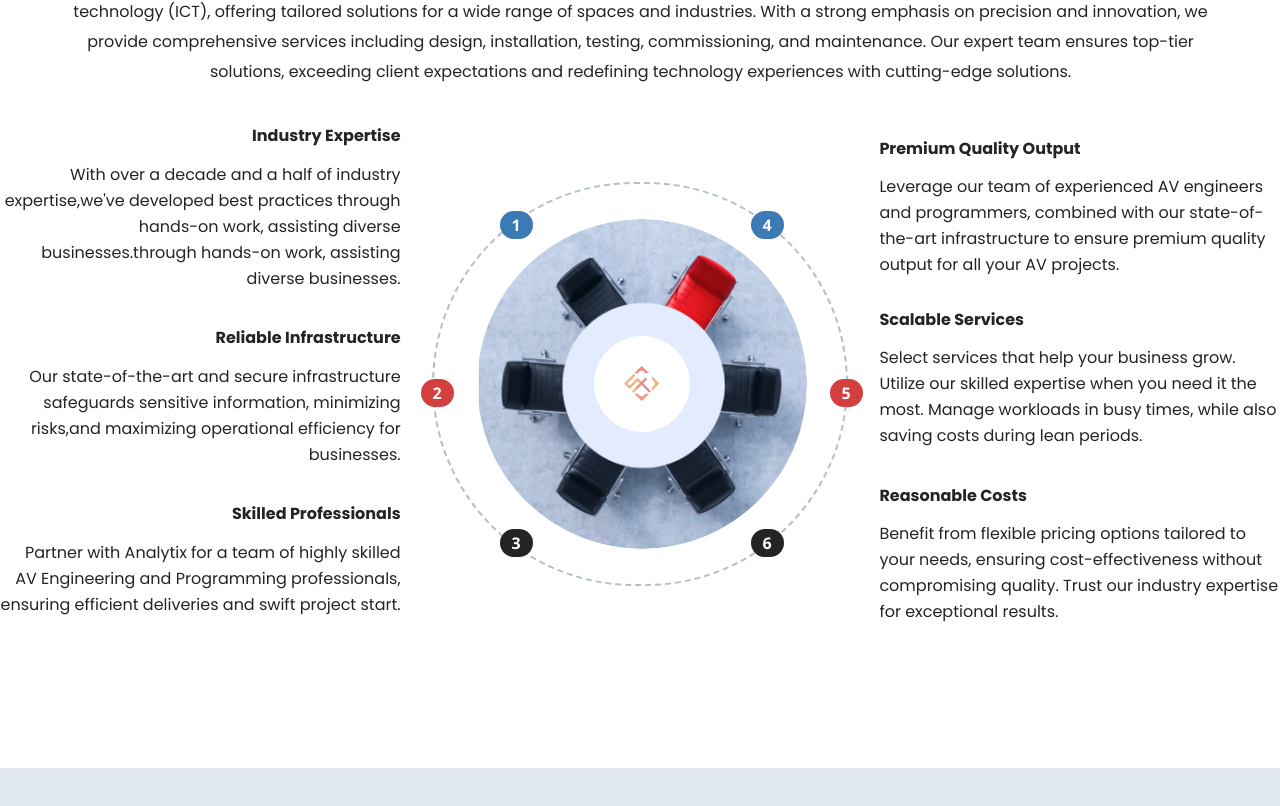
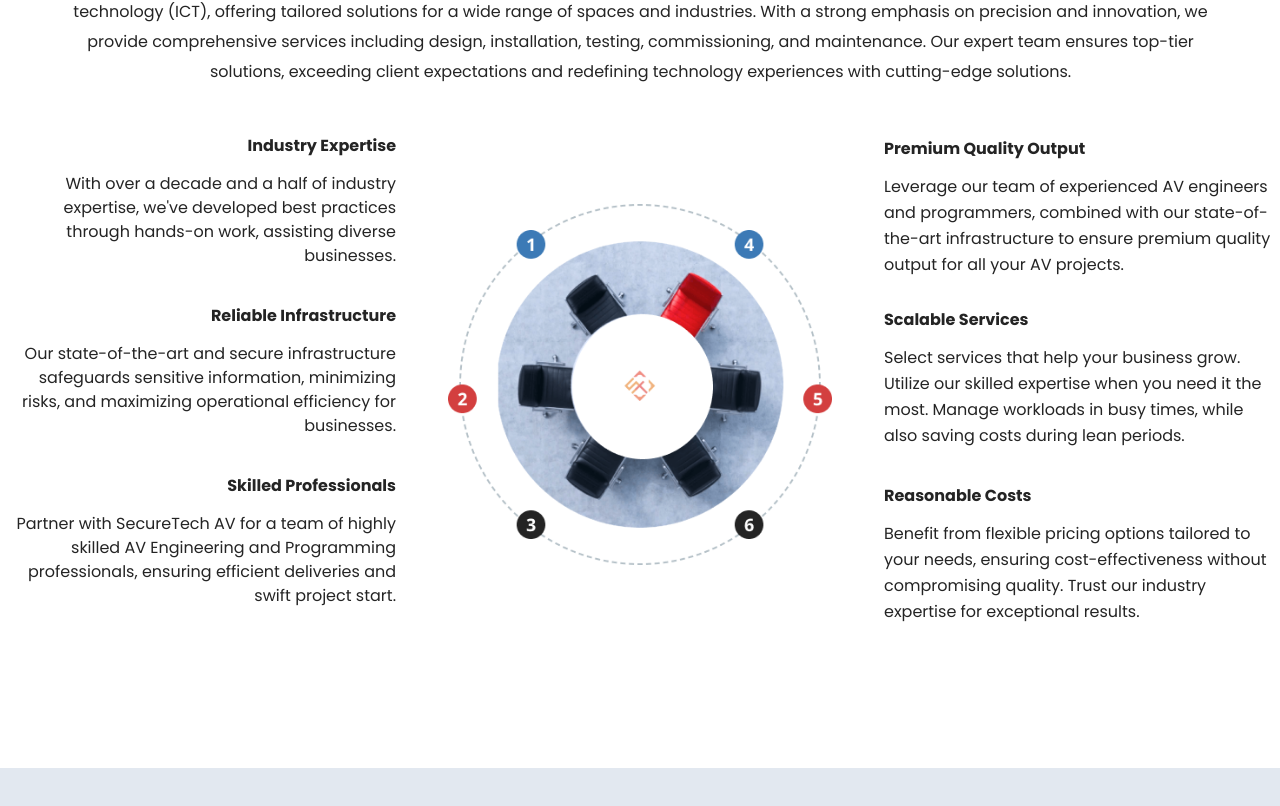
Before and after one commit to AshishBhardwaj01/securetech, a React (Vite) app: page / in a window 1280 px wide. Shown: the part 3184-3990 px from the top of the page. Built offline with nearby package versions, Linux system fonts and the light colour scheme; a web font is replaced by a local one.

Commit message:
"Refactored whysecure2.jsx and contactsecure.jsx components, simplifying layout and styling, and removing unnecessary code."

```diff
--- a/src/components/contactsecure.jsx
+++ b/src/components/contactsecure.jsx
@@ -5,7 +5,7 @@
 const FrameComponent = ({ className = "" }) => {
   return (
     <section className={`relative w-full flex flex-col items-center justify-center gap-10 py-40 lg:py-5 bg-slate-200 px-10 box-border text-center text-5xl text-darkslategray-200 font-sans lg:flex-col ${className}`}>
-      <div className="flex flex-row items-center justify-center gap-14 lg:gap-5 py-2.5 lg:flex-col lg:items-center lg:justify-center lg:gap-5">
+      <div className="flex flex-row items-center justify-center gap-14 lg:gap-5 py-2.5 lg:flex-col lg:items-center lg:justify-center">
         <div className="flex flex-col 2xl:mt-[70px] items-center justify-center 2xl:items-start 2xl:justify-start gap-5 lg:items-center lg:justify-center lg:gap-5">
           <div className="w-60 rounded-2xl bg-whitesmoke flex flex-col items-start justify-start pl-5 box-border relative shrink-0">
             <h3 className="m-0 text-gray-400 font-poppins pb-4 leading-tight text-lg lg:text-base 2xl:text-base xl:text-xl">
--- a/src/components/whysecure2.jsx
+++ b/src/components/whysecure2.jsx
@@ -1,129 +1,83 @@
 import PropTypes from 'prop-types';
-import FrameComponent6 from './whysecure1';
 
 const VenueSpacesContainer = ({ className = "" }) => {
   return (
-                        <section className={`relative lg:hidden  left-0 px-10 md:w-[70vmin] flex flex-col py-20 items-center justify-start gap-[6vh] max-w-full text-center md:text-left text-[6vw] md:text-[15vmax] text-black font-poppins ${className}`}>
-
-                          <div className="self-stretch flex flex-row items-center justify-center py-0  box-border max-w-full text-center">
-                            <div className="flex-1 flex flex-col items-center justify-center gap-14 lg:gap-[10px] max-w-full">
-                            <div className="w-full flex flex-row items-center justify-center px-[2.5rem] box-border">
-                      <h1 className="m-0 max-w-full text-center tracking-[-0.05em] font-semibold font-poppins inline-block shrink-0 text-2.5xl ">
+    <section
+      className={`relative lg:hidden left-0 px-10 md:w-[70vmin] flex flex-col py-20 items-center justify-start gap-[6vh] max-w-full text-center md:text-left text-[6vw] md:text-[15vmax] text-black font-poppins ${className}`}
+    >
+      <div className="self-stretch flex flex-row items-center justify-center py-0 box-border max-w-full text-center">
+        <div className="flex-1 flex flex-col items-center justify-center gap-14 lg:gap-2.5 max-w-full">
+          <div className="w-full flex flex-row items-center justify-center px-10 box-border">
+            <h1 className="m-0 max-w-full text-center tracking-[-0.05em] font-semibold font-poppins inline-block shrink-0 text-2.5xl">
               Why SecureTech AV
             </h1>
           </div>
 
-                      <div className="self-stretch flex flex-col font-poppins items-center justify-center gap-[10px] max-w-full text-base">
-                      <div className="self-stretch flex flex-row items-center justify-center py-0 pr-[3.0625rem] pl-[3.125rem] sm:pr-[.8625rem] sm:pl-[.8625rem] box-border max-w-full">
+          <div className="self-stretch flex flex-col font-poppins items-center justify-center gap-2.5 max-w-full text-base">
+            <div className="self-stretch flex flex-row items-center justify-center py-0 pr-[3.0625rem] pl-[3.125rem] box-border max-w-full">
               <div className="flex-1 relative leading-[1.875rem] text-gray-200 inline-block max-w-full">
                 <p className="text-base sm:text-xs md:text-lg lg:text-[1rem] lg:leading-[0.9rem] xl:text-lg">
-                  SecureTech AV Designs specializes in the seamless integration of
-                  audio, visual, lighting architecture, acoustics, and information
-                  communication technology (ICT), offering tailored solutions for
-                  a wide range of spaces and industries. With a strong emphasis on precision
-                  and innovation, we provide comprehensive services including
-                  design, installation, testing, commissioning, and maintenance.
-                  Our expert team ensures top-tier solutions, exceeding client
-                  expectations and redefining technology experiences with
-                  cutting-edge solutions.
+                  SecureTech AV Designs specializes in the seamless integration
+                  of audio, visual, lighting architecture, acoustics, and
+                  information communication technology (ICT), offering tailored
+                  solutions for a wide range of spaces and industries. With a
+                  strong emphasis on precision and innovation, we provide
+                  comprehensive services including design, installation,
+                  testing, commissioning, and maintenance. Our expert team
+                  ensures top-tier solutions, exceeding client expectations and
+                  redefining technology experiences with cutting-edge solutions.
                 </p>
               </div>
             </div>
 
-                                  <div
-                            className={`self-stretch flex flex-row lg:flex-col items-center justify-center gap-[31.4px] max-w-full text-right text-11xl text-gray-200 font-poppins mq1350:flex-wrap ${className}`}
-                          >
-                            <div className="flex-1 flex flex-col items-start justify-start min-w-[287px] max-w-full text-right mq1350:flex-1">
-                      <div className="self-stretch flex flex-col items-end justify-end pt-0 pb-[30.5px] box-border gap-[9.5px] max-w-full">
-                        <h2 className="m-0 relative text-inherit leading-[32px] font-bold font-poppins inline-block max-w-full mq450:text-lg mq450:leading-[19px] mq925:text-5xl mq925:leading-[26px]">
+            <div className=" flex flex-row lg:flex-col items-center justify-center px-32 gap-8 max-w-full text-right text-11xl text-gray-200 font-poppins">
+              <div className="flex-1 flex flex-col items-start justify-start min-w-[287px] max-w-full text-right">
+                <div className="self-stretch flex flex-col items-end justify-end pt-0 pb-8 box-border gap-2.5 max-w-full">
+                  <h2 className="m-0 relative text-inherit leading-[32px] font-bold font-poppins inline-block max-w-full">
                     Industry Expertise
                   </h2>
-                        <div className="relative text-base leading-[26px]">
+                  <div className="relative text-base leading-normal">
                     <p className="m-0">
-                            With over a decade and a half of industry expertise,we've developed best practices through hands-on work, assisting diverse businesses.through hands-on work, assisting diverse businesses.
+                      With over a decade and a half of industry expertise, we've
+                      developed best practices through hands-on work, assisting
+                      diverse businesses.
                     </p>
-
                   </div>
                 </div>
-                      <div className="self-stretch flex flex-col items-end justify-end pt-0 px-0 pb-[30.5px] box-border gap-[9.5px] max-w-full">
-                        <h2 className="m-0 relative text-inherit leading-[32px] font-bold font-poppins mq450:text-lg mq450:leading-[19px] mq925:text-5xl mq925:leading-[26px]">
+                <div className="self-stretch flex flex-col items-end justify-end pt-0 px-0 pb-8 box-border gap-2.5 max-w-full">
+                  <h2 className="m-0 relative text-inherit leading-8 font-bold font-poppins">
                     Reliable Infrastructure
                   </h2>
-                        <div className="w-[420.1px] relative text-base leading-[26px] flex items-center max-w-full">
+                  <div className="w-[420.1px] relative text-base leading-6 flex items-center max-w-full">
                     <span className="w-full">
                       <p className="m-0">
-                                      Our state-of-the-art and secure infrastructure safeguards sensitive information, minimizing risks,and maximizing operational efficiency for businesses.
+                        Our state-of-the-art and secure infrastructure
+                        safeguards sensitive information, minimizing risks, and
+                        maximizing operational efficiency for businesses.
                       </p>
-
                     </span>
                   </div>
                 </div>
-                      <div className="self-stretch flex flex-col items-end justify-end pt-0 px-0 pb-[30.5px] gap-[9.5px]">
-                        <h2 className="m-0 relative text-inherit leading-[32px] font-bold font-poppins mq450:text-lg mq450:leading-[19px] mq925:text-5xl mq925:leading-[26px]">
+                <div className="self-stretch flex flex-col items-end justify-end pt-0 px-0 pb-[30.5px] gap-2.5">
+                  <h2 className="m-0 relative text-inherit leading-8 font-bold font-poppins">
                     Skilled Professionals
                   </h2>
-                        <div className="relative text-base leading-[26px]">
+                  <div className="relative text-base leading-6">
                     <p className="m-0">
-                                    Partner with Analytix for a team of highly skilled AV Engineering and Programming professionals, ensuring efficient deliveries and swift project start.
+                      Partner with SecureTech AV for a team of highly skilled AV
+                      Engineering and Programming professionals, ensuring
+                      efficient deliveries and swift project start.
                     </p>
-
                   </div>
                 </div>
               </div>
-                            <div className="w-[416px] rounded-189xl bg-white box-border flex flex-row items-end justify-start lg:hidden py-[27px] px-[66px] gap-[46px] max-w-full text-center text-xl text-white font-noto-sans border-[2px] border-dashed border-silver mq925:flex-wrap">
-                              <div className="ml-[-79px] h-[178px] w-[33px] flex flex-col items-start justify-start shrink-0">
-                                <div className="self-stretch rounded-base-5 bg-firebrick flex flex-row items-start justify-start py-[3px] px-2.5">
-                                  <b className="relative inline-block min-w-[12px] mq450:text-base">
-                                    2
-                                  </b>
-                                </div>
-                              </div>
-                              <div className="w-[284px] flex flex-col items-start justify-start gap-[290px] shrink-0">
-                                <div className="self-stretch flex flex-row items-start justify-between gap-[20px] mq450:flex-wrap mq450:justify-center">
-                                  <div className="w-[33px] flex flex-row items-start justify-start relative">
-                                  <div className="h-[330px] w-[330px] absolute !m-[0] right-[-274px] bottom-[-310px] rounded-full overflow-hidden bg-[url('/public/whyanalytixnewpng@3x.png')] bg-cover bg-no-repeat lg:hidden bg-[top]">
-                          <div className="absolute inset-0 flex items-center justify-center">
-                              <div className="w-24 h-24 flex items-center justify-center rounded-full bg-white">
+              <div className="flex items-center justify-center px-5">
+                          <div className="w-96 h-96 flex items-center justify-center rounded-full bg-white">
                             <img
-                                      className="h-[39px] w-10 item-center relative object-contain"
+                              className=" w-96 h-96 item-center relative object-contain"
                               alt=""
-                                      src="/image-5-2@2x.png"
+                              src="/whysecurebg.png"
                             />
-                              </div>
-                          </div>
-                      </div>
-
-                      <div className="flex-1 rounded-base-5 bg-steelblue-100 flex flex-row items-start justify-start py-[3px] px-2.5 z-[3]">
-                        <b className="relative inline-block min-w-[12px] mq450:text-base">
-                          1
-                        </b>
-                      </div>
-                    </div>
-                    <div className="w-[33px] rounded-base-5 bg-steelblue-100 flex flex-row items-start justify-start py-[3px] px-2.5 box-border z-[3]">
-                      <b className="relative inline-block min-w-[12px] mq450:text-base">
-                        4
-                      </b>
-                    </div>
-                  </div>
-                  <div className="self-stretch flex flex-row items-start justify-between gap-[20px] mq450:flex-wrap">
-                    <div className="w-[33px] rounded-base-5 bg-gray-200 flex flex-row items-start justify-start py-[3px] px-2.5 box-border z-[3]">
-                      <b className="relative inline-block min-w-[12px] mq450:text-base">
-                        3
-                      </b>
-                    </div>
-                    <div className="w-[33px] rounded-base-5 bg-gray-200 flex flex-row items-start justify-start py-[3px] px-2.5 box-border z-[3]">
-                      <b className="relative inline-block min-w-[12px] mq450:text-base">
-                        6
-                      </b>
-                    </div>
-                  </div>
-                </div>
-                <div className="h-[178px] w-[33px] flex flex-col items-start justify-start shrink-0">
-                  <div className="self-stretch rounded-base-5 bg-firebrick flex flex-row items-start justify-start py-[3px] px-2.5">
-                    <b className="relative inline-block min-w-[12px] mq450:text-base">
-                      5
-                    </b>
-                  </div>
                           </div>
                         </div>
               <div className="flex-1 flex flex-col items-start justify-start min-w-[287px] pt-5 max-w-full text-left mq1350:flex-1">
@@ -133,9 +87,11 @@
                   </h2>
                   <div className="relative text-base leading-[26px]">
                     <p className="m-0">
-                      Leverage our team of experienced AV engineers and  programmers, combined with our state-of-the-art infrastructure to ensure premium quality output for all your AV projects.
+                      Leverage our team of experienced AV engineers and
+                      programmers, combined with our state-of-the-art
+                      infrastructure to ensure premium quality output for all
+                      your AV projects.
                     </p>
-
                   </div>
                 </div>
                 <div className="self-stretch flex flex-col items-start justify-start pt-0 px-0 pb-[30.5px] box-border gap-[9.5px] max-w-full">
@@ -145,9 +101,11 @@
                   <div className="w-[420.1px] relative text-base leading-[26px] flex items-center max-w-full">
                     <span className="w-full">
                       <p className="m-0">
-                        Select services that help your business grow. Utilize our skilled expertise when you need it the most. Manage workloads in busy times, while also saving costs during lean periods.
+                        Select services that help your business grow. Utilize
+                        our skilled expertise when you need it the most. Manage
+                        workloads in busy times, while also saving costs during
+                        lean periods.
                       </p>
-
                     </span>
                   </div>
                 </div>
@@ -157,9 +115,11 @@
                   </h2>
                   <div className="relative text-base leading-[26px]">
                     <p className="m-0">
-                      Benefit from flexible pricing options tailored to your needs, ensuring cost-effectiveness without compromising quality. Trust our industry expertise for exceptional results.
+                      Benefit from flexible pricing options tailored to your
+                      needs, ensuring cost-effectiveness without compromising
+                      quality. Trust our industry expertise for exceptional
+                      results.
                     </p>
-
                   </div>
                 </div>
               </div>
```
Also changed, not shown: public/whysecurebg.png (added). Lines whose indentation alone changed are shown as unchanged.
